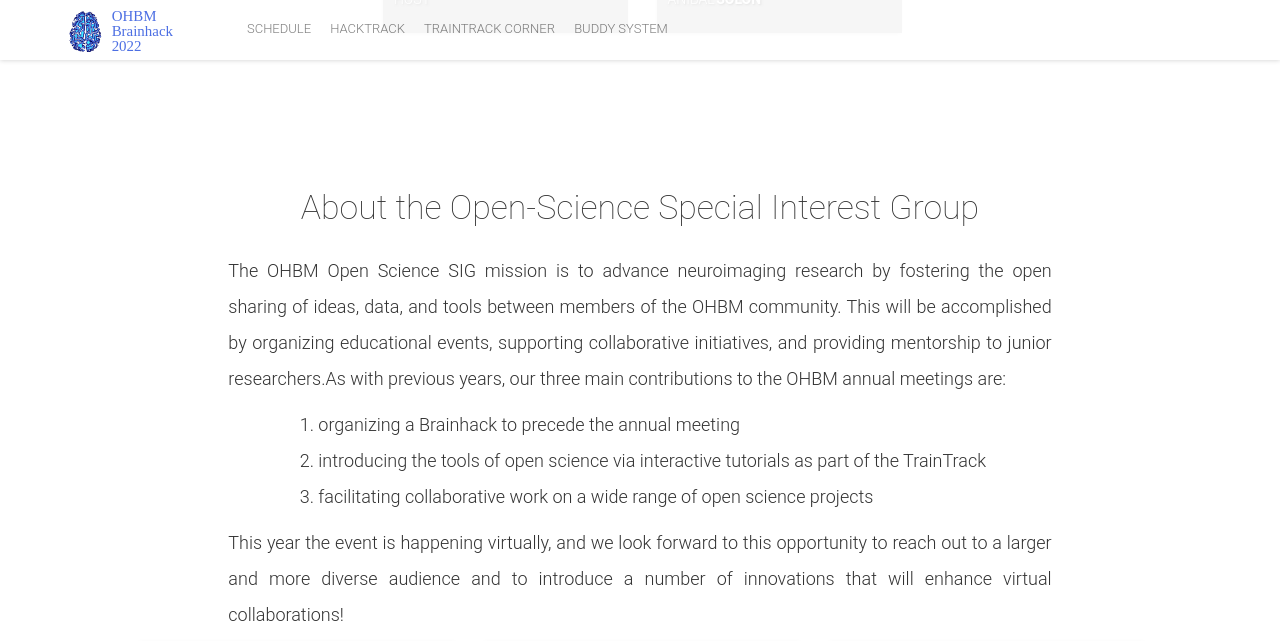
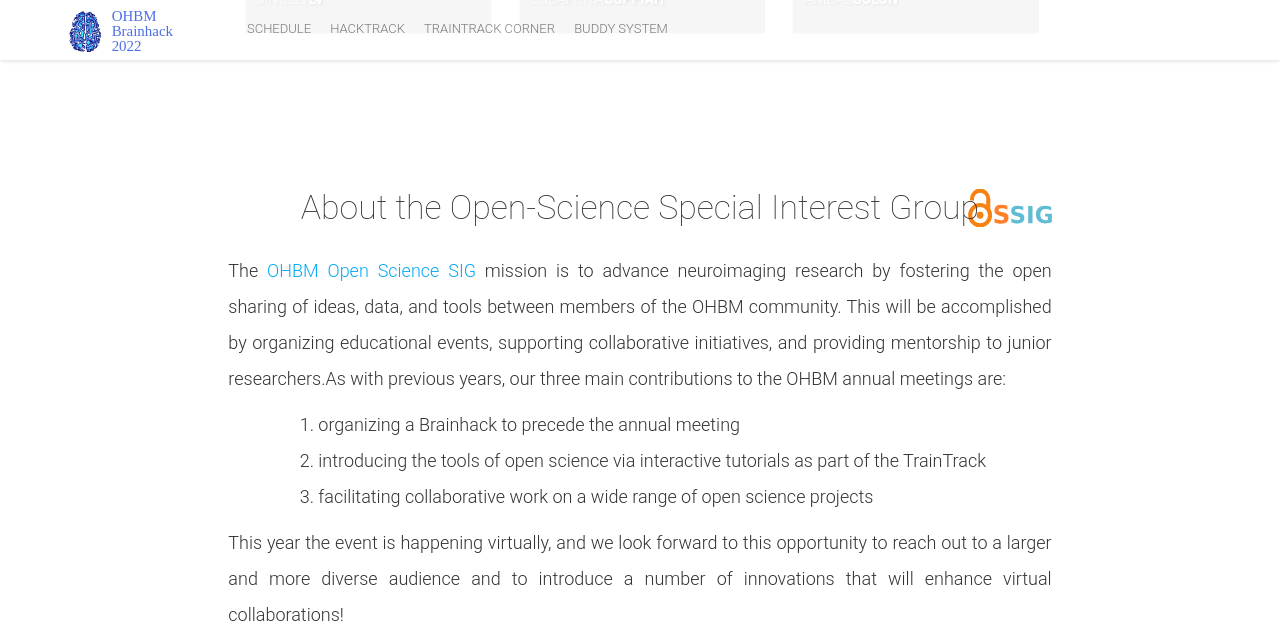
Before and after one commit to ohbm/hackathon2022, a Jekyll site: the page built from team.html, in a window 1280 px wide and 1400 px high, scrolled down 2391 px. Shown: the top 641 px of the window. Built offline with Jekyll 4.4.1, drawn with Linux system fonts in a browser that asks for light colours; nearby versions of some CDN libraries; some of the changed text lies outside the part shown; grey boxes are pictures that could not be loaded.

Commit message:
fix: update team page

```diff
--- a/_includes/ossig.html
+++ b/_includes/ossig.html
@@ -2,10 +2,10 @@
     <div class="content-wrapper">
         <span class="animated hiding appear-animation-trigger"></span>
         <div class="col-lg-8 col-lg-offset-2 team-aboutus animated hiding" data-animation="fadeInUp" data-delay="0">
-            <h3>{{ site.teamBlockTitle }}</h3>
+            <h3 style="background: transparent url({{ site.baseurl }}/img/organizers/ossig_logo.svg) right/contain no-repeat ">{{ site.teamBlockTitle }}</h3>
 
             <p class="text-justify">
-              The OHBM Open Science SIG mission is to advance neuroimaging research by fostering the
+              The <a href="https://ossig.netlify.app/">OHBM Open Science SIG</a> mission is to advance neuroimaging research by fostering the
               open sharing of ideas, data, and tools between members of the OHBM community. This will
               be accomplished by organizing educational events, supporting collaborative initiatives,
               and providing mentorship to junior researchers.As with previous years, our three main
@@ -23,32 +23,5 @@
             </p>
 
         </div>
-
-        <div class="col-lg-10 col-lg-offset-1 text-center">
-            {% for teamMember in site.data.ossig %}
-            <div class="effect-wrapper col-md-4 col-sm-6 col-xs-12 cols-centered appear-animation">
-                <div class="zoe-effect" data-toggle="modal" data-target="#speakerDetail-{{ teamMember.id }}">
-                    <figure class="waves-effect waves-block waves-light"
-                            style="background-image: url({{ site.baseurl | append: '/img/team/2022/' | append: teamMember.thumbnailUrl }})">
-                        <div class="overlay solid-overlay"></div>
-                        <figcaption>
-                            <div class="col-md-8 col-xs-8 text-left">
-                                <h2 class="name">{{ teamMember.name }} <span>{{ teamMember.surname }}</span></h2>
-                                <div class="clearfix"></div>
-                                <span class="position">{{ teamMember.title }}</span>
-                            </div>
-                            {% for social in teamMember.social %}
-                            <a href="{{ social['link'] }}" target="_blank">
-                                <svg class="icon icon-{{ social['name'] }}" viewBox="0 0 30 32">
-                                    <use xlink:href="{{ site.baseurl }}/img/sprites/sprites.svg#icon-{{ social['name'] }}"></use>
-                                </svg>
-                            </a>
-                            {% endfor %}
-                        </figcaption>
-                    </figure>
-                </div>
-            </div>
-           {% endfor %}
-        </div>
     </div>
 </section>
```
Also changed, not shown: _data/volunteers.yml (+65 -57 lines).
